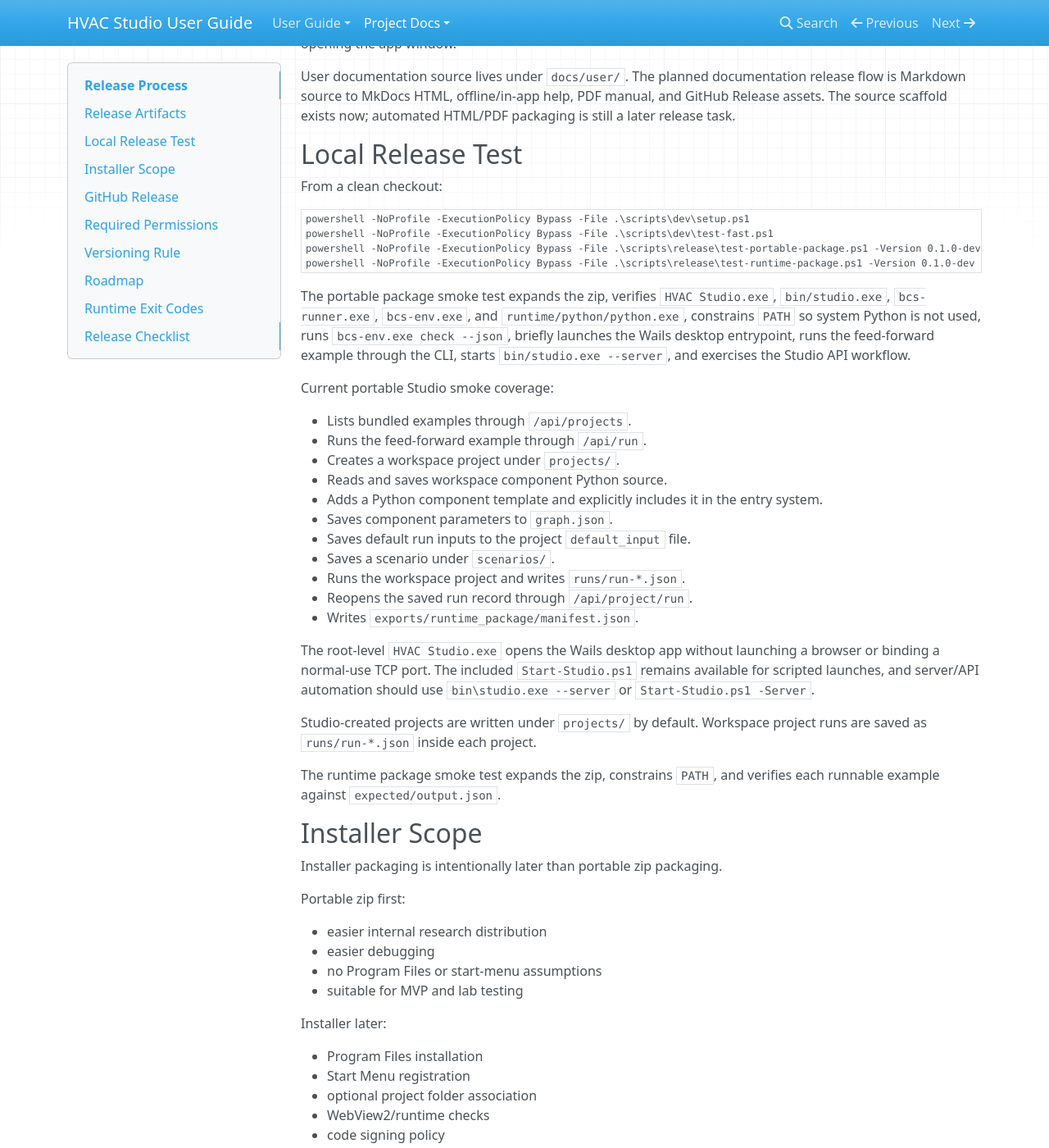
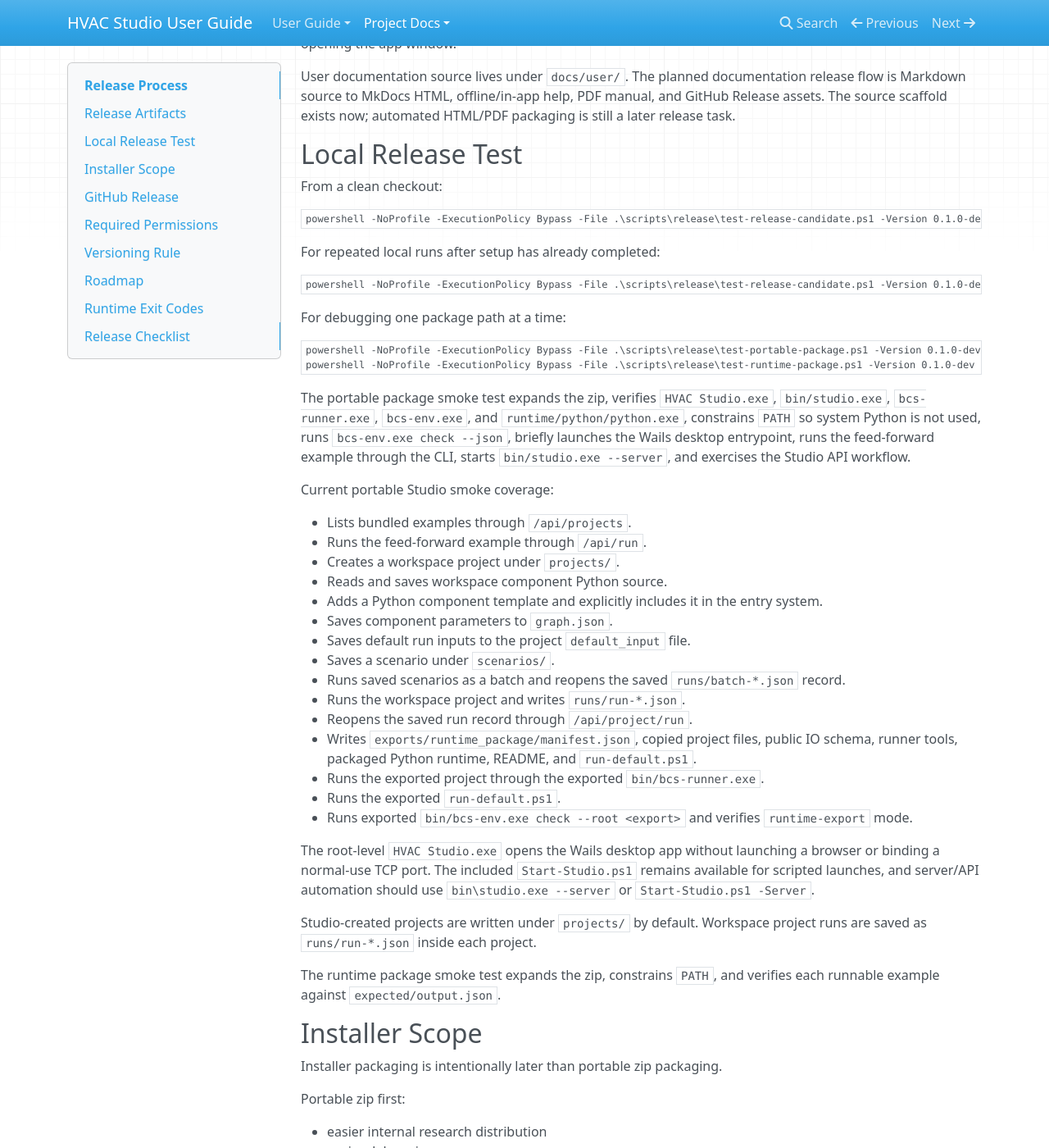
Before and after one commit to Gonie-Gonie/hvac-studio, an MkDocs documentation site: the page built from docs/release.md, in a window 1280 px wide and 1400 px high, scrolled down 1292 px. Shown: the whole window at 82% size. Built offline with MkDocs 1.6.1, drawn with Linux system fonts in a browser that asks for light colours; nearby versions of some CDN libraries; some of the changed text lies outside the part shown.

Commit message:
add local release candidate gate

````diff
--- a/docs/release.md
+++ b/docs/release.md
@@ -65,8 +65,18 @@
 From a clean checkout:
 
 ```powershell
-powershell -NoProfile -ExecutionPolicy Bypass -File .\scripts\dev\setup.ps1
-powershell -NoProfile -ExecutionPolicy Bypass -File .\scripts\dev\test-fast.ps1
+powershell -NoProfile -ExecutionPolicy Bypass -File .\scripts\release\test-release-candidate.ps1 -Version 0.1.0-dev
+```
+
+For repeated local runs after setup has already completed:
+
+```powershell
+powershell -NoProfile -ExecutionPolicy Bypass -File .\scripts\release\test-release-candidate.ps1 -Version 0.1.0-dev -SkipSetup
+```
+
+For debugging one package path at a time:
+
+```powershell
 powershell -NoProfile -ExecutionPolicy Bypass -File .\scripts\release\test-portable-package.ps1 -Version 0.1.0-dev
 powershell -NoProfile -ExecutionPolicy Bypass -File .\scripts\release\test-runtime-package.ps1 -Version 0.1.0-dev
 ```
@@ -83,9 +93,13 @@
 - Saves component parameters to `graph.json`.
 - Saves default run inputs to the project `default_input` file.
 - Saves a scenario under `scenarios/`.
+- Runs saved scenarios as a batch and reopens the saved `runs/batch-*.json` record.
 - Runs the workspace project and writes `runs/run-*.json`.
 - Reopens the saved run record through `/api/project/run`.
-- Writes `exports/runtime_package/manifest.json`.
+- Writes `exports/runtime_package/manifest.json`, copied project files, public IO schema, runner tools, packaged Python runtime, README, and `run-default.ps1`.
+- Runs the exported project through the exported `bin/bcs-runner.exe`.
+- Runs the exported `run-default.ps1`.
+- Runs exported `bin/bcs-env.exe check --root <export>` and verifies `runtime-export` mode.
 
 The root-level `HVAC Studio.exe` opens the Wails desktop app without launching a browser or binding a normal-use TCP port. The included `Start-Studio.ps1` remains available for scripted launches, and server/API automation should use `bin\studio.exe --server` or `Start-Studio.ps1 -Server`.
 
@@ -207,9 +221,7 @@
 ## Release Checklist
 
 - Update `CHANGELOG.md`.
-- Run `scripts/dev/test-fast.ps1`.
-- Run `scripts/release/test-portable-package.ps1`.
-- Run `scripts/release/test-runtime-package.ps1`.
+- Run `scripts/release/test-release-candidate.ps1 -Version <version>`.
 - Commit and push all changes.
 - Create and push a version tag.
 - Confirm the GitHub Release contains both Windows zips.
````
Also changed, not shown: CHANGELOG.md (+1 -0 lines), README.md (+9 -2 lines), agent.md (+1 -0 lines), docs/development-plan.md (+1 -0 lines), 2 other files.
